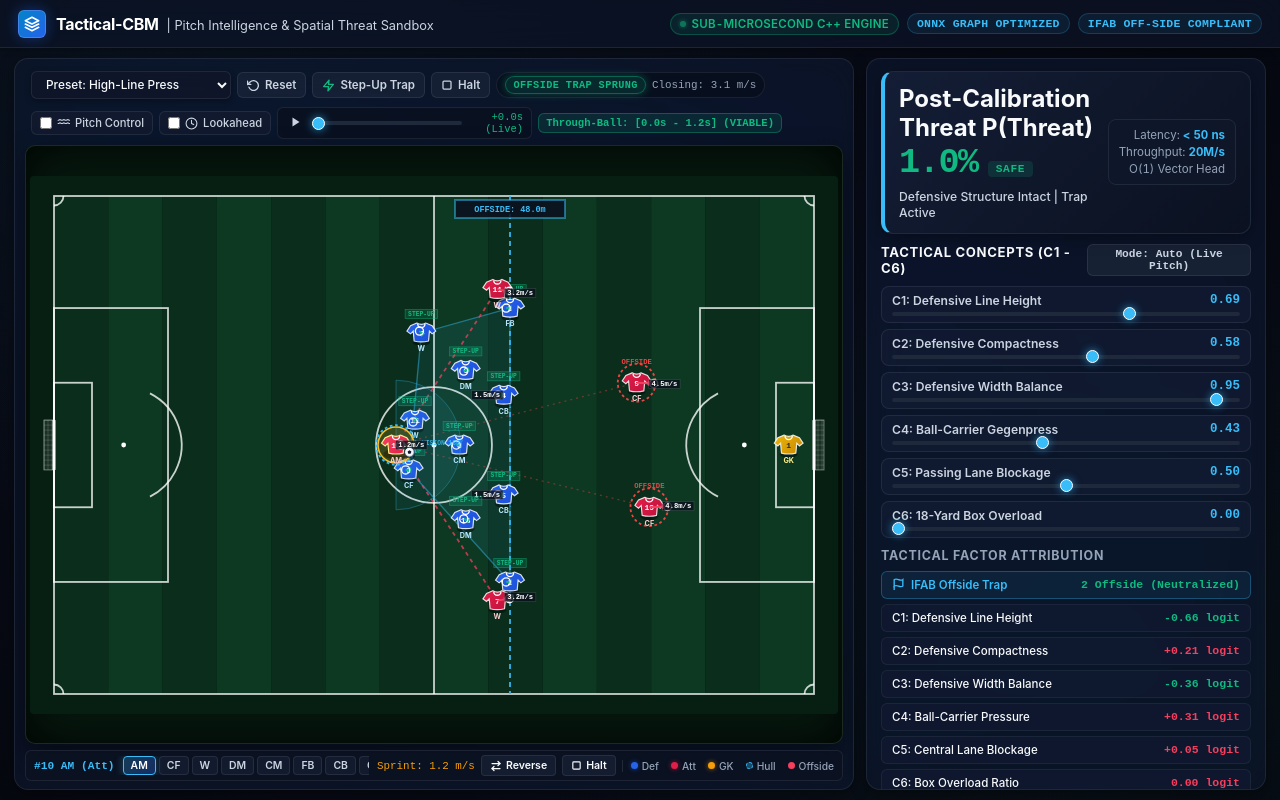
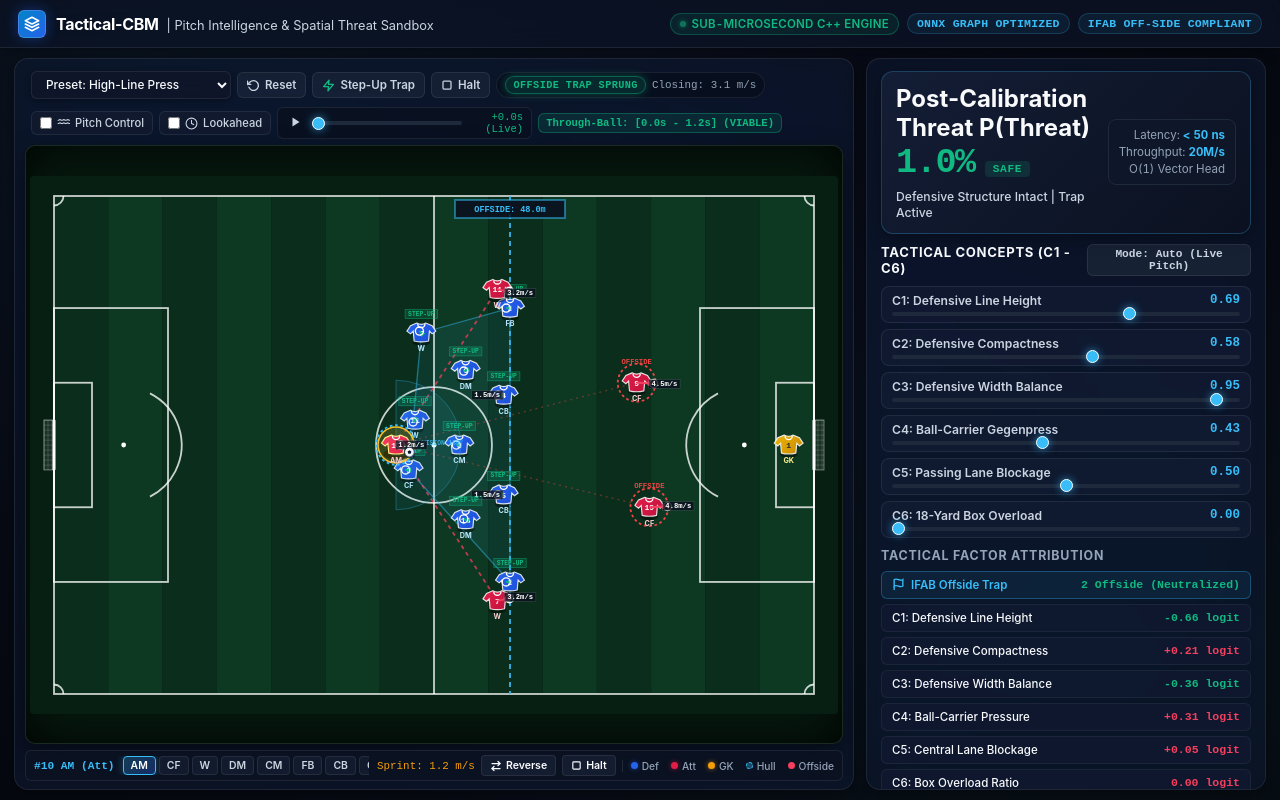
Before and after one commit to Humble-Librarian/Tactical-CBM, a plain HTML site: page dashboard/index.html in a window 1280 px wide. Drawn offline with Linux system fonts and the light colour scheme; no server answers.

Commit message:
style(ui): replace side-tab border with full card border and record typography ignore
- Replace unilateral border-left on threat card with uniform accent border

- Record detector ignore for Inter in .impeccable/config.json

```diff
--- a/dashboard/css/components.css
+++ b/dashboard/css/components.css
@@ -7,8 +7,7 @@
 /* Threat Status Card */
 .threat-card {
     background: linear-gradient(135deg, #131d35 0%, #0b1120 100%);
-    border: 1px solid #1e293b;
-    border-left: 4px solid var(--accent-blue);
+    border: 1px solid rgba(56, 189, 248, 0.25);
     border-radius: 12px;
     padding: 12px 14px;
     display: flex;
@@ -18,7 +17,7 @@
     overflow: hidden;
     box-shadow: 0 4px 16px rgba(0, 0, 0, 0.35);
     flex-shrink: 0;
-    transition: border-left-color 0.3s ease;
+    transition: border-color 0.3s ease;
 }
 
 .threat-info {
```
Also changed, not shown: .impeccable/config.json (added).
